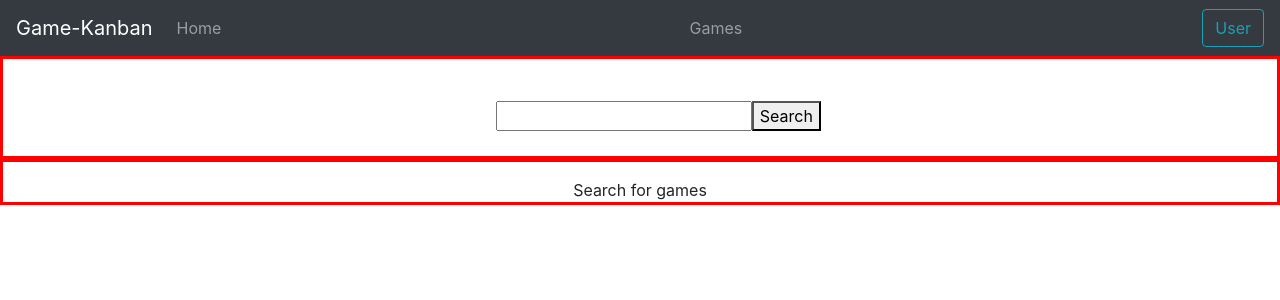
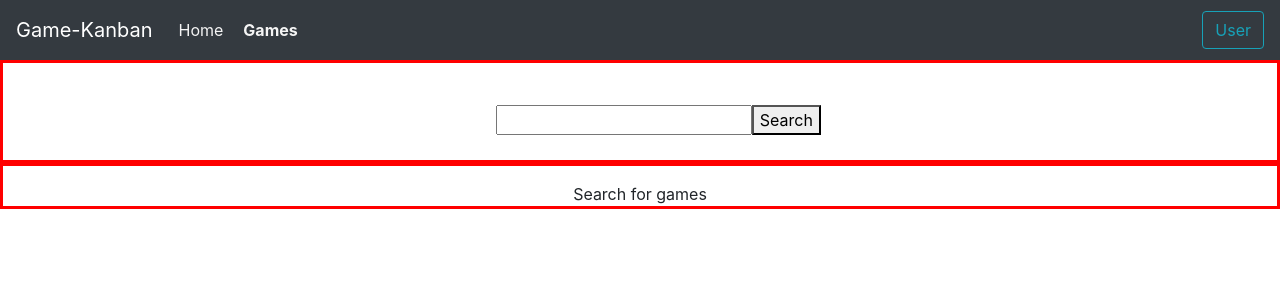
Before and after one commit to double-dashers/game-kanban, a React (Create React App) app in the folder client/: page /games in a window 1280 px wide. Shown: the top 300 px of the page. Built offline with nearby package versions, Linux system fonts and the light colour scheme.

Commit message:
refactor gamecard as component, fixed navigation (#9)

```diff
--- a/client/public/env.js
+++ b/client/public/env.js
@@ -2,7 +2,7 @@ window.env = {
   "ALLUSERSPROFILE": "C:\\ProgramData",
   "APPDATA": "C:\\Users\\User\\AppData\\Roaming",
   "asl.log": "Destination=file",
-  "CHROME_CRASHPAD_PIPE_NAME": "\\\\.\\pipe\\crashpad_12604_EIRCADUOIJHCKFGV",
+  "CHROME_CRASHPAD_PIPE_NAME": "\\\\.\\pipe\\crashpad_27156_WFDOBKQXAOPKWYOE",
   "COLOR": "1",
   "COLORTERM": "truecolor",
   "COMMONPROGRAMFILES": "C:\\Program Files\\Common Files",
--- a/client/src/App.js
+++ b/client/src/App.js
@@ -9,11 +9,14 @@ function App() {
     <div>
       <Layout>
         <Switch>
+          <Route path="/games">
+            <Games />
+          </Route>
+          <Route exact path="/home">
+            <Home />
+          </Route>
           <Route exact path="/">
             <Home />
-          </Route>
-          <Route path="/games">
-            <Games />
           </Route>
         </Switch>
       </Layout>
--- /dev/null
+++ b/client/src/components/GameCard.js
@@ -0,0 +1,26 @@
+import React from "react";
+import { Card } from "react-bootstrap";
+
+const GameCard = (props) => {
+  const { image, title, description } = props;
+  return (
+    <Card>
+      <Card.Img style={{ height: "20vh" }} variant="top" src={image} />
+      <Card.Body style={{ overflow: "auto", maxHeight: "35vh" }}>
+        <Card.Title>{title}</Card.Title>
+        <Card.Text>
+          This is a wider card with supporting text below as a natural lead-in
+          to additional content. This content is a little bit longer. This is a
+          wider card with supporting text below as a natural lead-in to
+          additional content. This content is a little bit longer. This is a
+          wider card with supporting text below as a natural lead-in to
+          additional content. This content is a little bit longer. This is a
+          wider card with supporting text below as a natural lead-in to
+          additional content. This content is a little bit longer.
+        </Card.Text>
+      </Card.Body>
+    </Card>
+  );
+};
+
+export default GameCard;
--- a/client/src/components/Navmenu.js
+++ b/client/src/components/Navmenu.js
@@ -1,14 +1,40 @@
 import { Navbar, Button, Nav } from "react-bootstrap";
+import { NavLink } from "react-router-dom";
+import { createUseStyles } from "react-jss";
+
+const useStyles = createUseStyles({
+  links: {
+    fontSize: "medium",
+    color: "whitesmoke",
+    margin: "10px",
+    textDecoration: "none",
+    "&:hover": {
+      color: "white",
+      textDecoration: "none",
+    },
+  },
+});
 
 const Navmenu = () => {
+  const classes = useStyles();
   return (
     <Navbar bg="dark" variant="dark" expand="lg">
       <Navbar.Brand>Game-Kanban</Navbar.Brand>
       <Nav className="mr-auto">
-        <Nav.Link>Home</Nav.Link>
-      </Nav>
-      <Nav className="mr-auto">
-        <Nav.Link>Games</Nav.Link>
+        <NavLink
+          className={classes.links}
+          to="/home"
+          activeStyle={{ fontWeight: "bold" }}
+        >
+          Home
+        </NavLink>
+        <NavLink
+          className={classes.links}
+          to="/games"
+          activeStyle={{ fontWeight: "bold" }}
+        >
+          Games
+        </NavLink>
       </Nav>
       <Button variant="outline-info">User</Button>
     </Navbar>
--- a/client/src/views/Games.js
+++ b/client/src/views/Games.js
@@ -1,7 +1,8 @@
 import { useState } from "react";
-import { Card, Row, Col } from "react-bootstrap";
+import { Row, Col } from "react-bootstrap";
 import { createUseStyles } from "react-jss";
-import API from '../util/API'
+import GameCard from "../components/GameCard";
+import API from "../util/API";
 
 const useStyles = createUseStyles({
   columns: {
@@ -41,27 +42,7 @@ const Games = () => {
         {games.map((game, index) => {
           return (
             <Col key={index} className={classes.columns} lg={3} xs={12}>
-              <Card>
-                <Card.Img style={{height: '20vh'}} variant="top" src={game.background_image} />
-                <Card.Body style={{overflow: 'auto', maxHeight: '35vh'}}>
-                  <Card.Title>{game.name}</Card.Title>
-                  <Card.Text>
-                    This is a wider card with supporting text below as a natural
-                    lead-in to additional content. This content is a little bit
-                    longer.
-                    This is a wider card with supporting text below as a natural
-                    lead-in to additional content. This content is a little bit
-                    longer.
-                    This is a wider card with supporting text below as a natural
-                    lead-in to additional content. This content is a little bit
-                    longer.
-                    This is a wider card with supporting text below as a natural
-                    lead-in to additional content. This content is a little bit
-                    longer.
-                  </Card.Text>
-                </Card.Body>
-                <Card.Footer></Card.Footer>
-              </Card>
+              <GameCard image={game.background_image} title={game.name} />
             </Col>
           );
         })}
```
